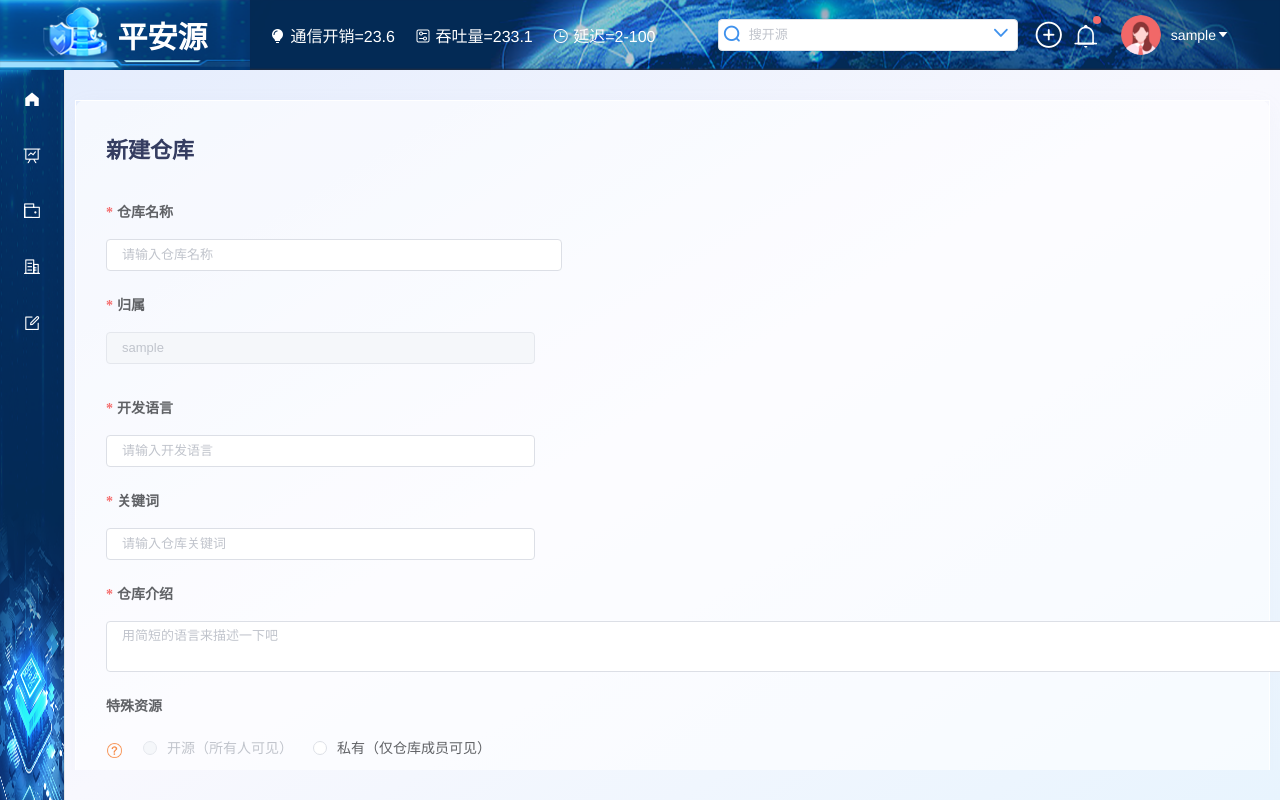
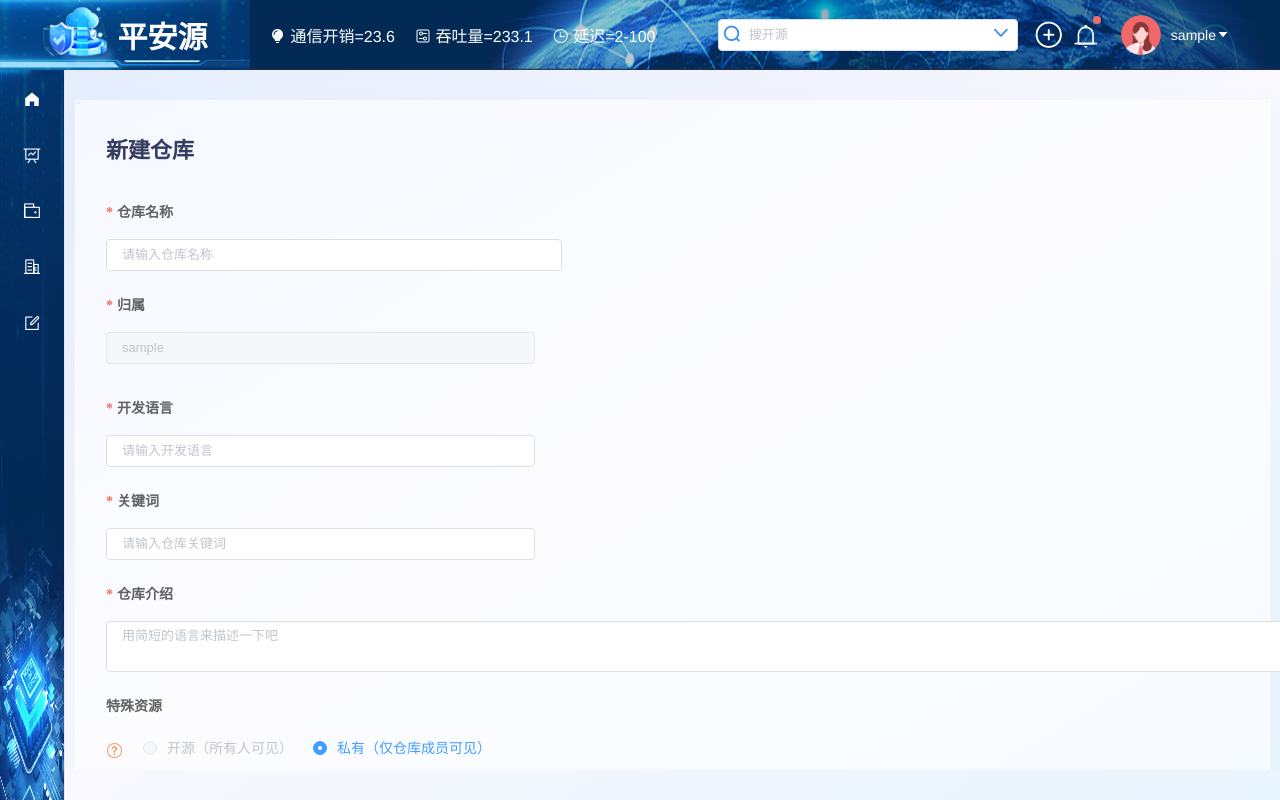
Before and after one commit to dybin0131/pinganyuan_vue, a Vue app: page /newdepot in a window 1280 px wide. Built offline with nearby package versions, Linux system fonts and the light colour scheme; sample sign-in values are in the browser's storage; a small style sheet from the web is missing; what bin-code-editor, vue-seamless-scroll would draw is missing.

Commit message:
2023-08-16 twf 4 解决新建仓库页面样式冲突

```diff
--- a/src/components/page/depot/newDepot.vue
+++ b/src/components/page/depot/newDepot.vue
@@ -36,21 +36,15 @@ box-shadow: 0 5px 20px 0 rgba(183,183,195,0.07);border-radius: 10px;margin-top:
                 </div>
               </el-form-item>
               <el-form-item>
-                <el-radio label="开源（所有人可见）" v-model='form.openSource' disabled style='margin-left: 20px'></el-radio>
-              </el-form-item>
-              <el-form-item>
-                <el-radio label="私有（仅仓库成员可见）" v-model='form.privateSourse' style='margin-left: 20px'></el-radio>
-              </el-form-item>
-            </div>
-          </el-form-item>
-
-            <el-form-item>
                     <el-radio label="1" v-model='form.privateSourse' disabled style='margin-left: 20px'>开源（所有人可见）</el-radio>
                 </el-form-item>
                 <el-form-item>
                     <el-radio label="2" v-model='form.privateSourse' style='margin-left: 20px'>私有（仅仓库成员可见）</el-radio>
                 </el-form-item>
+            </div>
           </el-form-item>
+
+
 
           <el-form-item>
             <el-button type="primary" @click="onSubmit()">
```
Lines whose indentation alone changed are shown as unchanged.
